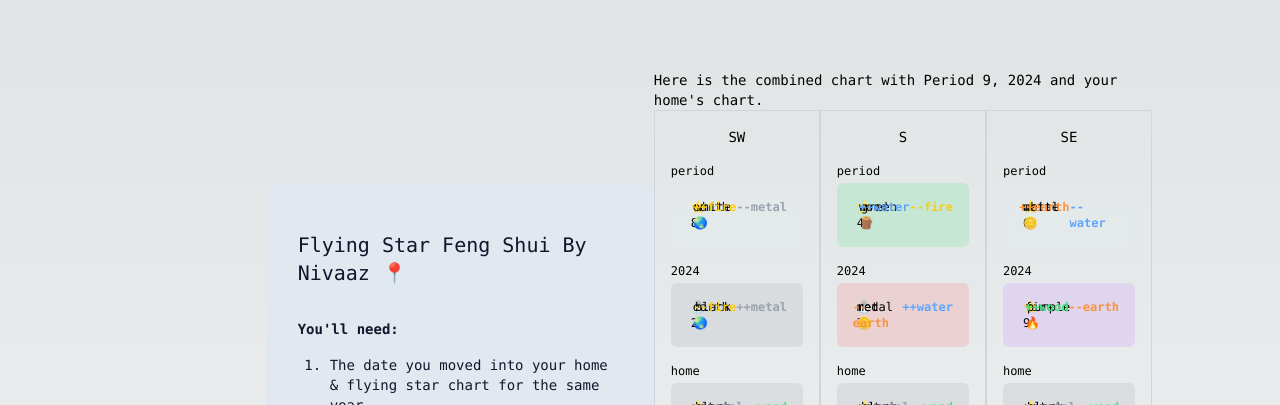
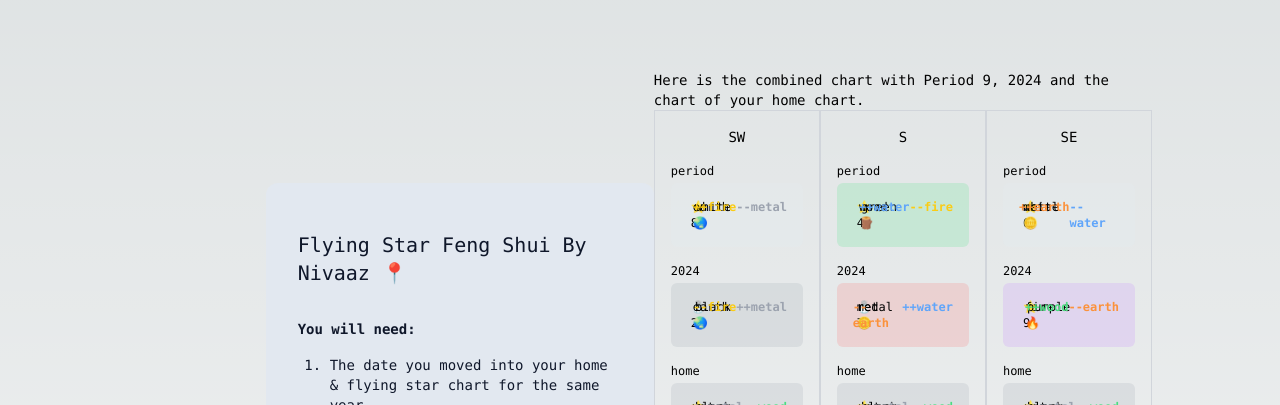
Before and after one commit to nivaaz/flying-star-feng-shui, a Next.js app: page / in a window 1280 px wide. Shown: the part 454-859 px from the top of the page. Built offline with nearby package versions, Linux system fonts and the light colour scheme; a web font is replaced by a local one.

Commit message:
fix ' usage

```diff
--- a/src/app/intro.tsx
+++ b/src/app/intro.tsx
@@ -2,7 +2,7 @@ const Intro = () => {
   return (
     <div className="bg-slate-200 dark:bg-slate-800 dark:text-slate-100 text-slate-900 p-4 md:p-8 rounded-xl">
       <h1 className="text-xl py-4"> Flying Star Feng Shui By Nivaaz 📍 </h1>
-      <p className="font-bold py-4"> You'll need:</p>
+      <p className="font-bold py-4"> You will need:</p>
       <ol className="pl-8 list-decimal">
         <li>
           The date you moved into your home & flying star chart for the same
--- a/src/app/page.tsx
+++ b/src/app/page.tsx
@@ -67,7 +67,7 @@ export default function Home() {
           <div>
             <p>
               {" "}
-              Here is the combined chart with Period 9, 2024 and your home's
+              Here is the combined chart with Period 9, 2024 and the chart of your home
               chart.
             </p>
             <div className="grid lg:grid-cols-3 w-full">
```
